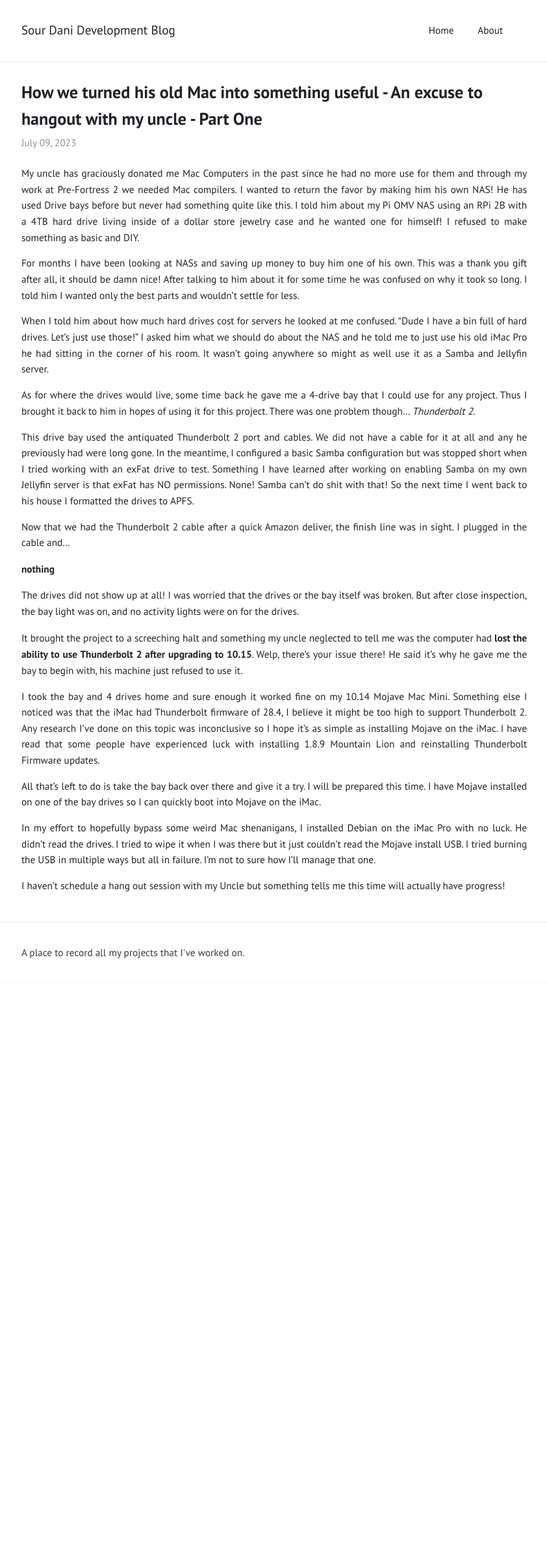
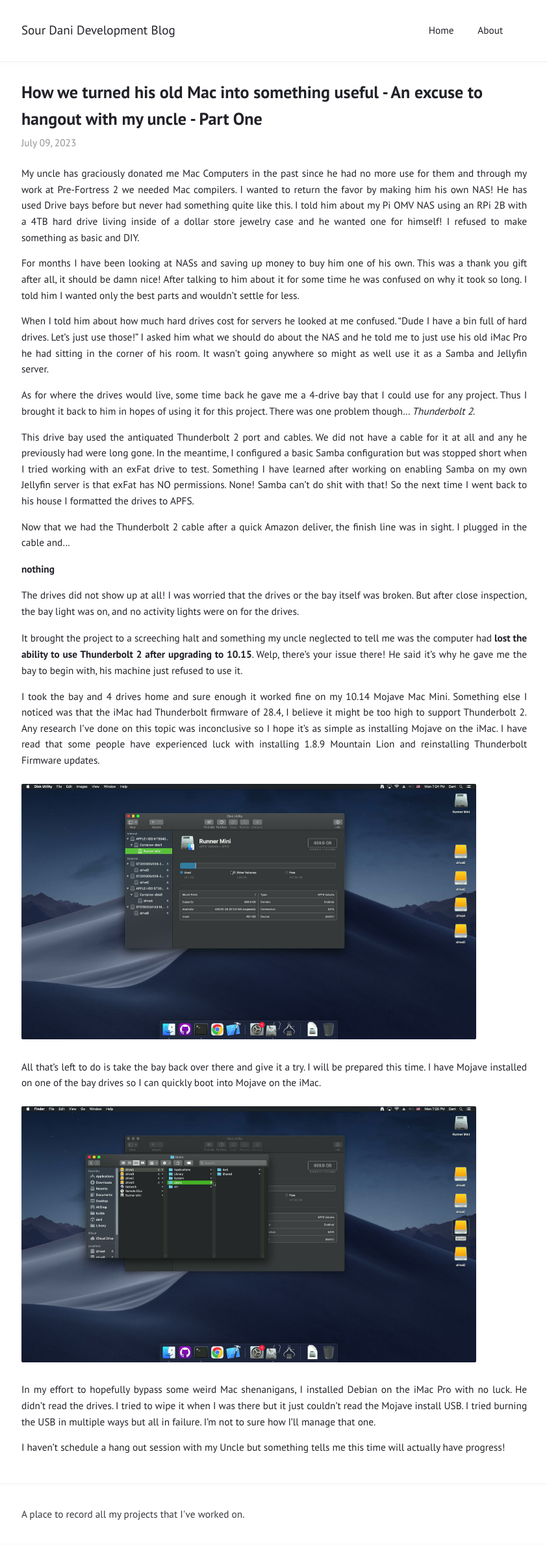
Before and after one commit to sour-dani/blog, a Jekyll site: the page built from _posts/2023-07-09-uncles-server-part-1.md, in a window 1280 px wide. Shown: the whole page at 65% size, without its empty margins (218-1060 px from the left). Built offline with Jekyll 4.4.1, drawn with Linux system fonts in a browser that asks for light colours; before the commit the page ends 1513 px from its top, so only the background shows below that.

Commit message:
added images of mojave with drives

```diff
--- a/_posts/2023-07-09-uncles-server-part-1.md
+++ b/_posts/2023-07-09-uncles-server-part-1.md
@@ -25,7 +25,11 @@ It brought the project to a screeching halt and something my uncle neglected to
 
 I took the bay and 4 drives home and sure enough it worked fine on my 10.14 Mojave Mac Mini. Something else I noticed was that the iMac had Thunderbolt firmware of 28.4, I believe it might be too high to support Thunderbolt 2. Any research I've done on this topic was inconclusive so I hope it's as simple as installing Mojave on the iMac. I have read that some people have experienced luck with installing 1.8.9 Mountain Lion and reinstalling Thunderbolt Firmware updates.
 
+<img width="700" alt="Server IP with Port" src="{{site.baseurl}}/assets/images/uncles-server/mojavedrives.png">
+
 All that's left to do is take the bay back over there and give it a try. I will be prepared this time. I have Mojave installed on one of the bay drives so I can quickly boot into Mojave on the iMac.
+
+<img width="700" alt="Server IP with Port" src="{{site.baseurl}}/assets/images/uncles-server/mojavepartition.png">
 
 In my effort to hopefully bypass some weird Mac shenanigans, I installed Debian on the iMac Pro with no luck. He didn't read the drives. I tried to wipe it when I was there but it just couldn't read the Mojave install USB. I tried burning the USB in multiple ways but all in failure. I'm not to sure how I'll manage that one.
 
```
Also changed, not shown: assets/images/uncles-server/mojavedrives.png (added), assets/images/uncles-server/mojavepartition.png (added).
